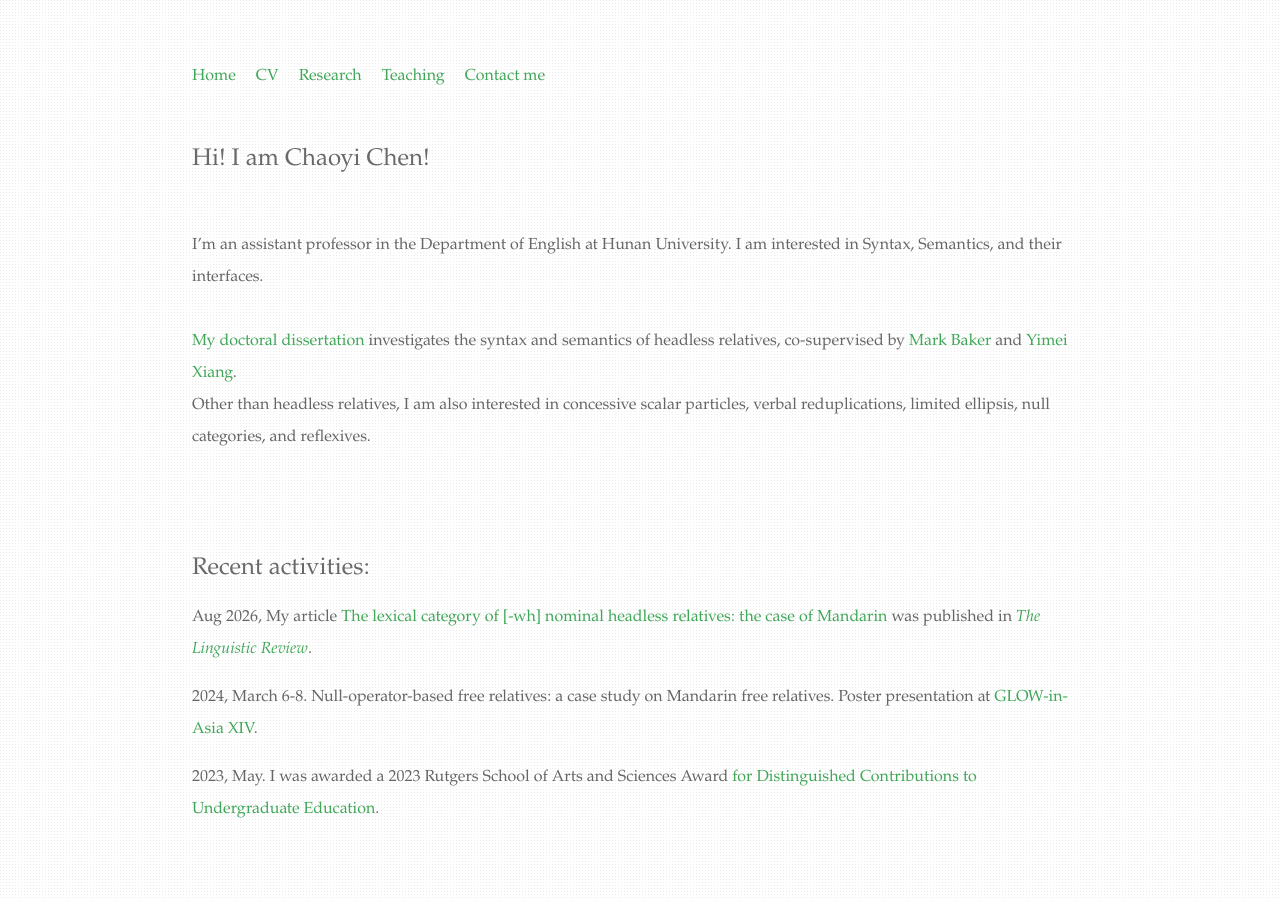
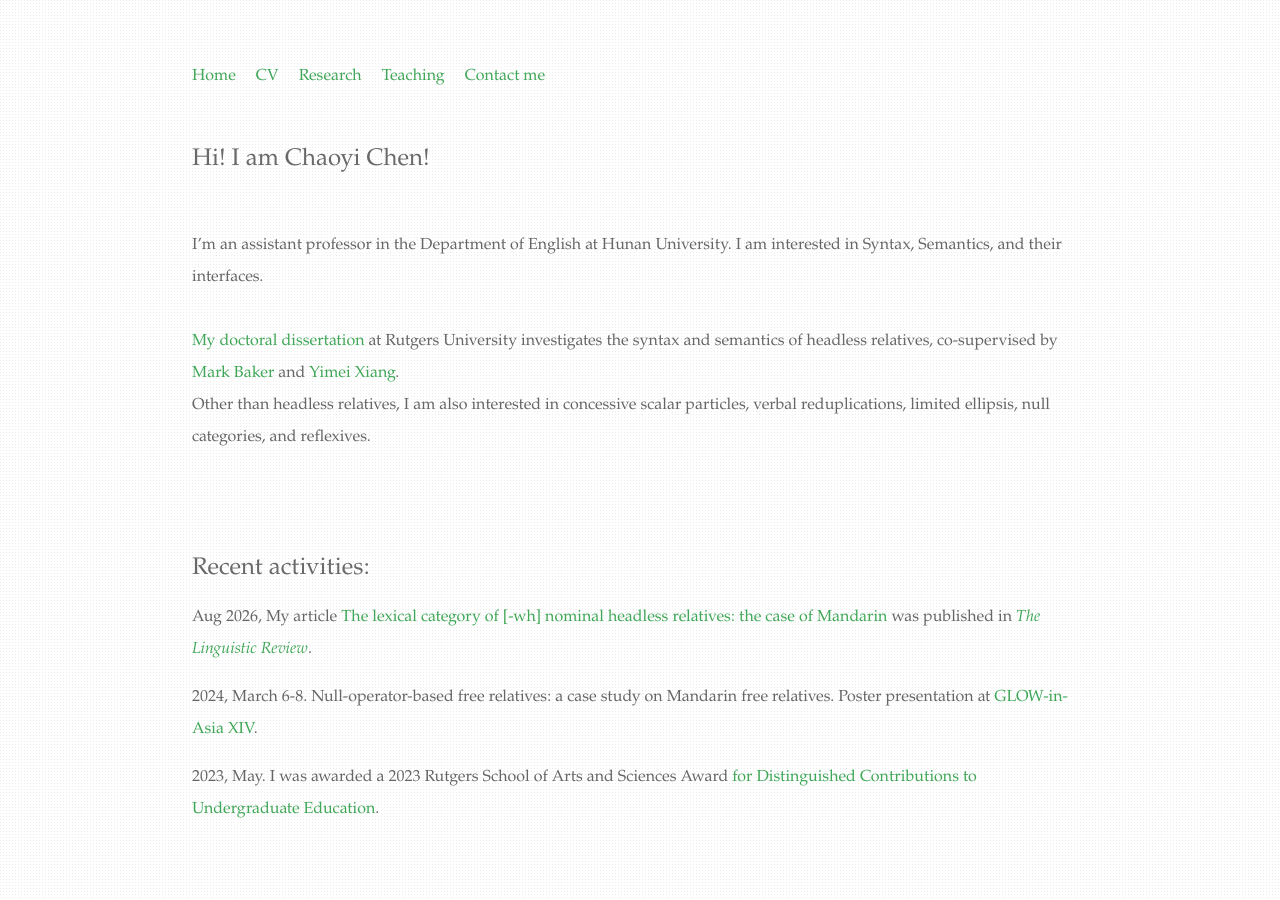
Before and after one commit to chaoyichen71/chaoyichen71.github.io, a Jekyll site: the page built from index.html, in a window 1280 px wide. Built offline with Jekyll 4.4.1, drawn with Linux system fonts in a browser that asks for light colours.

Commit message:
Update index.html

```diff
--- a/index.html
+++ b/index.html
@@ -6,7 +6,7 @@
 		<div class="blurb">
 			<h2>Hi! I am Chaoyi Chen!</h2><br>
 			<p>I’m an assistant professor in the Department of English at Hunan University. I am interested in Syntax, Semantics, and their interfaces.<br><br>
-		        <a href="https://www.proquest.com/docview/3127485069/abstract/D4A6FEE83B444E11PQ/1?sourcetype=Dissertations%20&%20Theses">My doctoral dissertation</a> investigates the syntax and semantics of headless relatives, co-supervised by <a href="https://sites.rutgers.edu/mark-baker/people/mark-baker/">Mark Baker</a> and <a href="https://yimeixiang.wordpress.com/">Yimei Xiang</a>.<br>
+		        <a href="https://www.proquest.com/docview/3127485069/abstract/D4A6FEE83B444E11PQ/1?sourcetype=Dissertations%20&%20Theses">My doctoral dissertation</a> at Rutgers University investigates the syntax and semantics of headless relatives, co-supervised by <a href="https://sites.rutgers.edu/mark-baker/people/mark-baker/">Mark Baker</a> and <a href="https://yimeixiang.wordpress.com/">Yimei Xiang</a>.<br>
 			Other than headless relatives, I am also interested in concessive scalar particles, verbal reduplications, limited ellipsis, null categories, and reflexives.
 </div>
 		</br>
```
